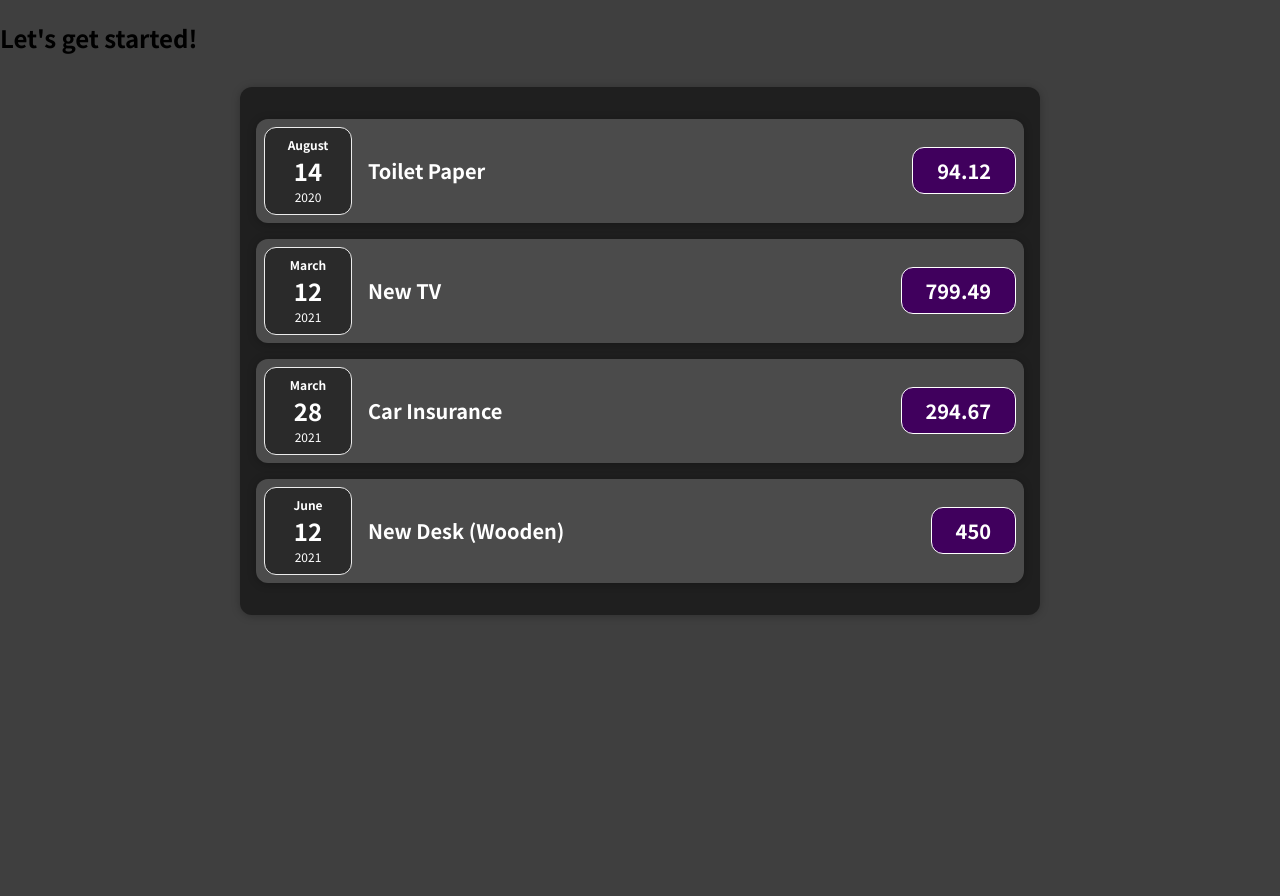
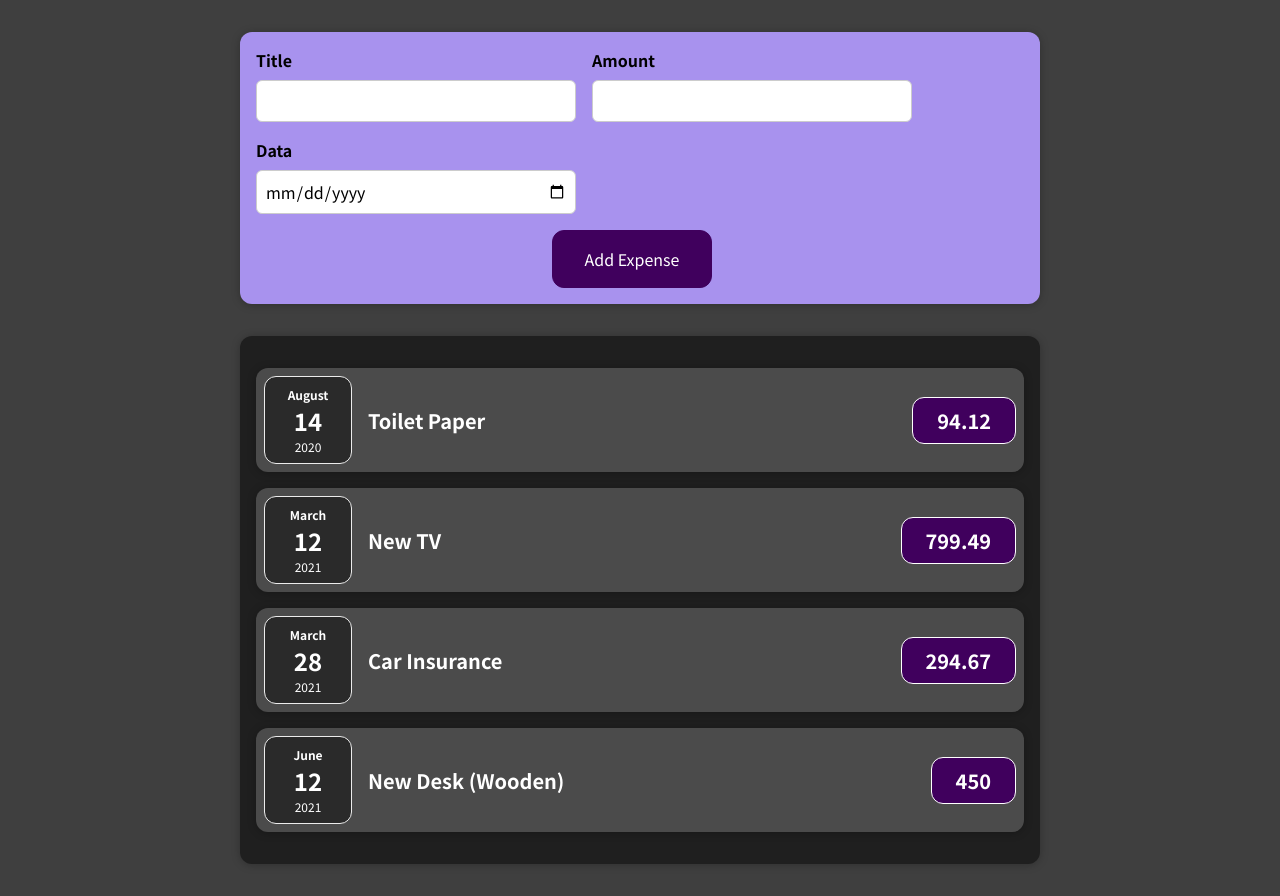
Before and after one commit to valeratech/expense-app, a React (Create React App) app: page / in a window 1280 px wide. Before the commit the page ends 800 px from the top, so only its background shows below. Built offline with nearby package versions, Linux system fonts and the light colour scheme; the HTML template or start-up script is replaced by a standard one.

Commit message:
Imported ExpenseFrom.jsx into NewExpense.jsx. Imported NewExpense.jsx into main App.js. Within App.js - replaced the placeholder <h2> with the NewExpense.jsx component

```diff
--- a/src/App.js
+++ b/src/App.js
@@ -1,11 +1,12 @@
 import Expenses from "./components/Expenses/Expenses";
 import expenses from "./data/ExpenseArray";
+import NewExpense from "./components/NewExpense/NewExpense";
 
 function App() {
 
     return (
         <div>
-            <h2>Let's get started!</h2>
+            <NewExpense />
             <Expenses expenses={expenses} />
         </div>
       );
--- a/src/components/NewExpense/NewExpense.jsx
+++ b/src/components/NewExpense/NewExpense.jsx
@@ -1,5 +1,6 @@
 import ExpenseForm from "./ExpenseForm";
 import Card from "../shared/Card";
+import './NewExpense.css';
 
 function NewExpense() {
     return (
@@ -8,3 +9,5 @@
         </Card>
     )
 }
+
+export default NewExpense;
```
